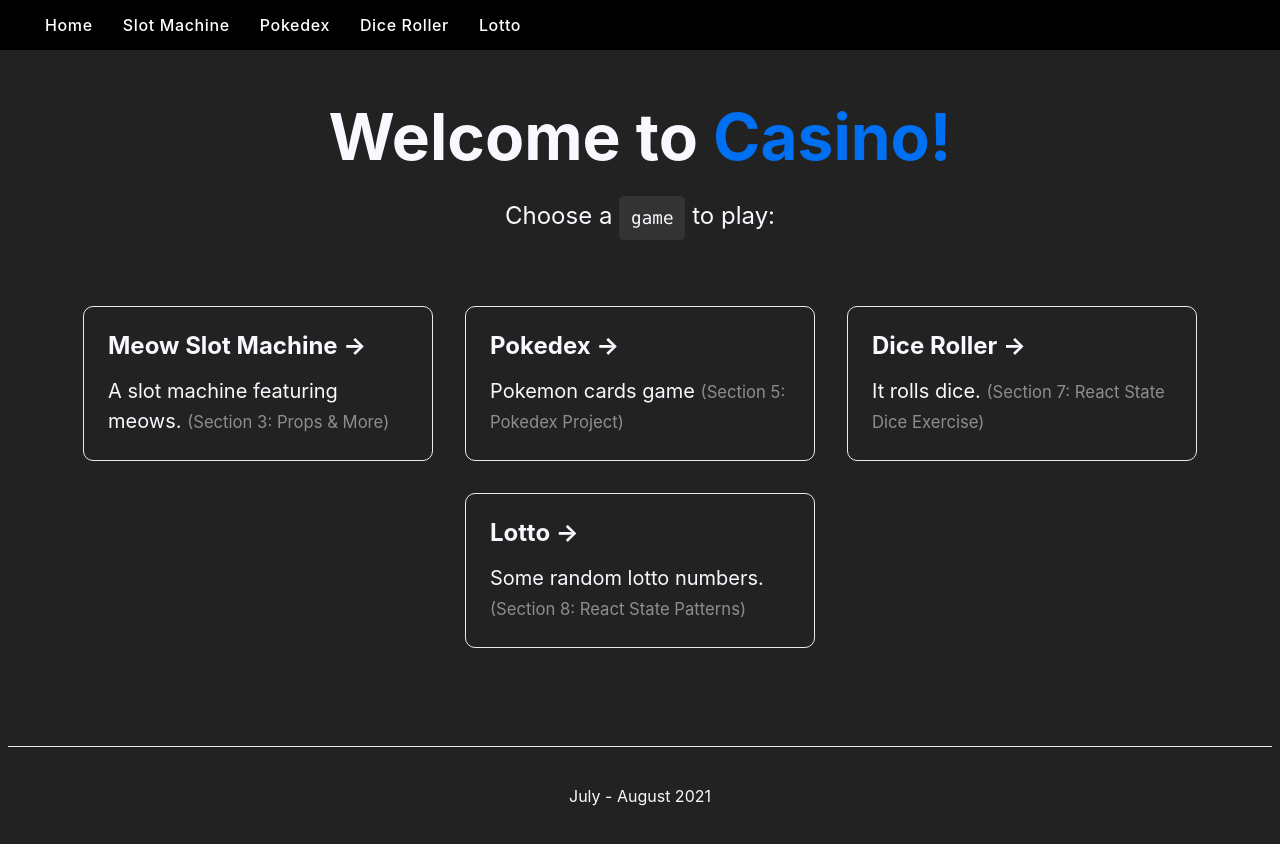
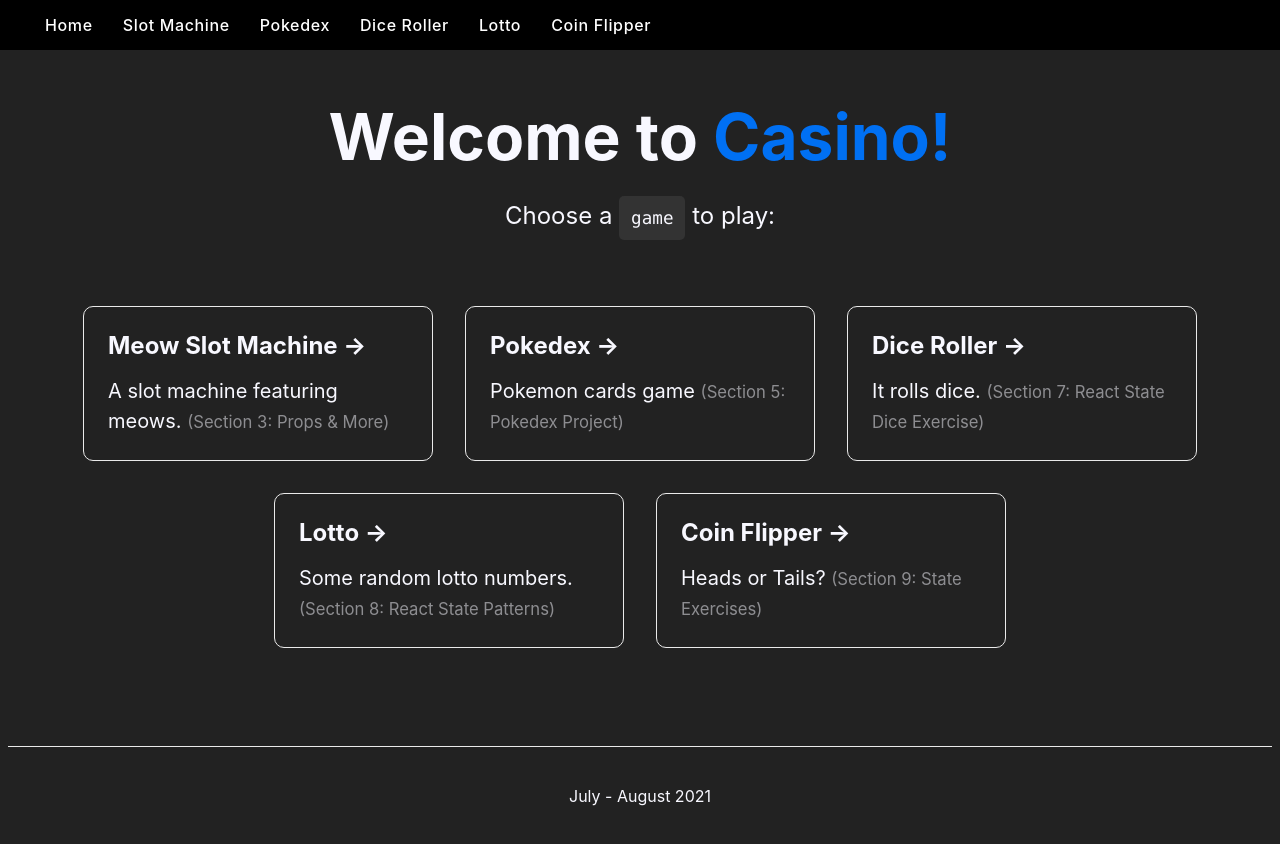
Before and after one commit to codekarla/modern-react-colt-steele, a Next.js app in the folder casino/: page / in a window 1280 px wide. Built offline with nearby package versions, Linux system fonts and the light colour scheme.

Commit message:
Add coin flipper page

```diff
--- a/casino/components/Navbar.js
+++ b/casino/components/Navbar.js
@@ -36,12 +36,15 @@ const CasinoLinks = () => (
         <Link href='/lotto'>
             <a>Lotto</a>
         </Link>
+        <Link href='/coinflipper'>
+            <a>Coin Flipper</a>
+        </Link>
     </>
 );
 
 export default function MyNavbar() {
     const [isBurgerOn, setBurgerOn] = useState(false);
-
+    const toggleBurger = () => setBurgerOn((s) => !s);
     return (
         <nav className={styles.navbar}>
             <Link href='/'>
@@ -50,10 +53,11 @@ export default function MyNavbar() {
             <div className={styles.collapse}>
                 <CasinoLinks />
             </div>
-            <a className={styles.burger} onClick={() => setBurgerOn((s) => !s)}>
+            <a className={styles.burger} onClick={toggleBurger}>
                 <MenuIcon />
             </a>
             <div
+                onClick={toggleBurger}
                 className={styles.burgermenu}
                 style={{ display: isBurgerOn ? 'flex' : 'none' }}
             >
--- a/casino/pages/index.js
+++ b/casino/pages/index.js
@@ -72,6 +72,16 @@ export default function Home() {
                             </p>
                         </a>
                     </Link>
+
+                    <Link href='/coinflipper'>
+                        <a className={styles.card}>
+                            <h2>Coin Flipper &rarr;</h2>
+                            <p>
+                                Heads or Tails?{' '}
+                                <small>(Section 9: State Exercises)</small>
+                            </p>
+                        </a>
+                    </Link>
                 </div>
             </div>
 
--- a/casino/styles/Navbar.module.css
+++ b/casino/styles/Navbar.module.css
@@ -37,7 +37,7 @@
     /* border: 2px solid red; */
 }
 .burger svg {
-    width: 30px;
+    width: 24px;
     height: auto;
     fill: #fffe;
     cursor: pointer;
```
Also changed, not shown: casino/components/CoinFlipper/index.js (added, +12 -0 lines), casino/pages/coinflipper.js (added, +8 -0 lines).
